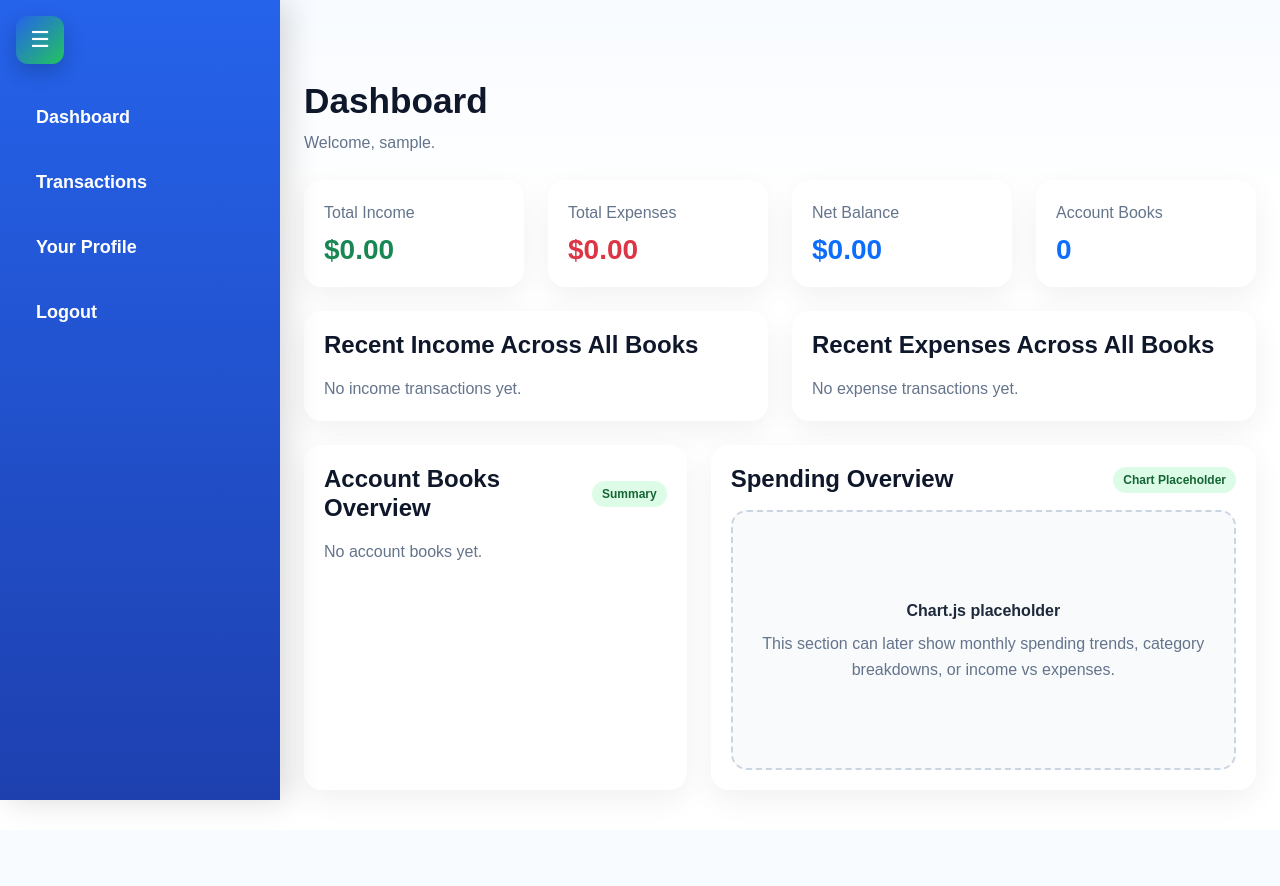
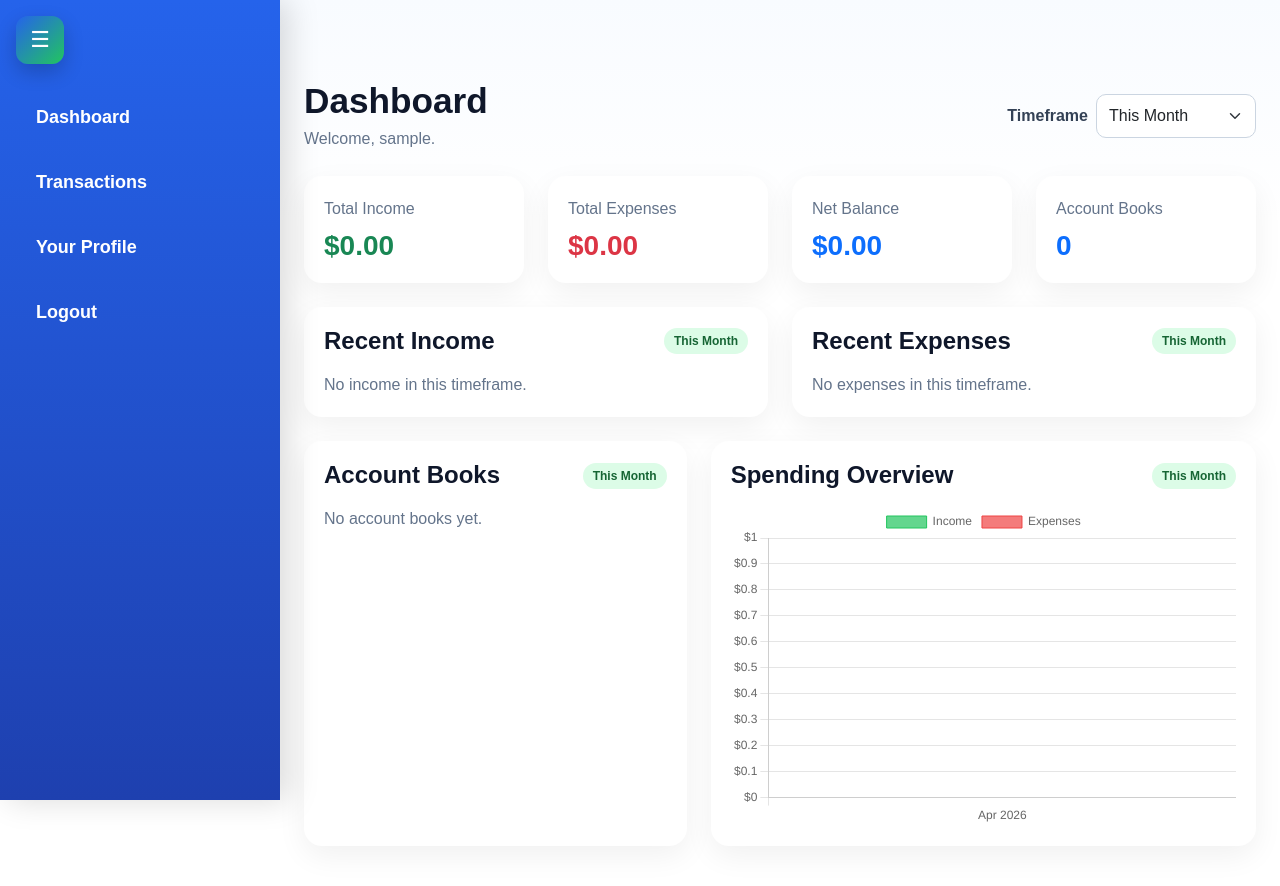
Before and after one commit to Hualin120/CSC-400-Project, a Flask app: page /dashboard in a window 1280 px wide. Before the commit the page ends 807 px from the top, so only its background shows below. Run offline with Flask 3, Linux system fonts and the light colour scheme; the visitor is signed in with stand-in values (Sample User, id 1).

Commit message:
Added bar chart for dashboard

```diff
--- a/app.py
+++ b/app.py
@@ -4,7 +4,7 @@ from werkzeug.security import generate_password_hash, check_password_hash
 import os
 from dotenv import load_dotenv
 from sqlalchemy import or_
-from datetime import datetime, timedelta, date
+from datetime import datetime, timedelta, date, time
 
 from forms import (
     LoginForm, RegisterForm, VerifyEmailForm, ForgotPasswordForm,
@@ -16,6 +16,7 @@ from email_utils import send_email
 from auth_utils import send_verification_code, can_resend_verify_code, build_reset_password_html
 from auth_routes import auth_bp
 from csv_routes import csv_bp
+from collections import OrderedDict
 
 load_dotenv(override=True)
 print("MAILJET_API_KEY loaded?", bool(os.getenv("MAILJET_API_KEY")))
@@ -274,14 +275,29 @@ def reset_password(raw_token):
     return render_template("reset_password.html", form=form)
 
 
-# -------------------
-# DASHBOARD
-# -------------------
 @app.route("/dashboard")
 @login_required
 def dashboard():
+    selected_timeframe = request.args.get("timeframe", "1m")
+    today = date.today()
+
+    if selected_timeframe == "3m":
+        start_date = today - timedelta(days=90)
+        timeframe_label = "Last 3 Months"
+    elif selected_timeframe == "6m":
+        start_date = today - timedelta(days=180)
+        timeframe_label = "Last 6 Months"
+    elif selected_timeframe == "12m":
+        start_date = today - timedelta(days=365)
+        timeframe_label = "Last 12 Months"
+    else:
+        start_date = today.replace(day=1)
+        timeframe_label = "This Month"
+        selected_timeframe = "1m"
+
+    start_datetime = datetime.combine(start_date, time.min)
+
     account_books = AccountBook.query.filter_by(user_id=current_user.id).all()
-
     account_book_ids = [book.id for book in account_books]
 
     all_incomes = []
@@ -290,15 +306,21 @@ def dashboard():
     if account_book_ids:
         all_incomes = (
             Income.query
-            .filter(Income.account_book_id.in_(account_book_ids))
-            .order_by(Income.date.desc())
+            .filter(
+                Income.account_book_id.in_(account_book_ids),
+                Income.date >= start_datetime
+            )
+            .order_by(Income.date.asc())
             .all()
         )
 
         all_expenses = (
             Expense.query
-            .filter(Expense.account_book_id.in_(account_book_ids))
-            .order_by(Expense.date.desc())
+            .filter(
+                Expense.account_book_id.in_(account_book_ids),
+                Expense.date >= start_datetime
+            )
+            .order_by(Expense.date.asc())
             .all()
         )
 
@@ -307,13 +329,16 @@ def dashboard():
     net_balance = total_income - total_expense
     number_of_account_books = len(account_books)
 
-    recent_income = all_incomes[:3]
-    recent_expenses = all_expenses[:3]
+    recent_income = sorted(all_incomes, key=lambda x: x.date, reverse=True)[:3]
+    recent_expenses = sorted(all_expenses, key=lambda x: x.date, reverse=True)[:3]
 
     account_books_overview = []
     for book in account_books:
-        book_total_income = sum(income.amount for income in book.incomes)
-        book_total_expense = sum(expense.amount for expense in book.expenses)
+        book_incomes = [income for income in book.incomes if income.date >= start_datetime]
+        book_expenses = [expense for expense in book.expenses if expense.date >= start_datetime]
+
+        book_total_income = sum(income.amount for income in book_incomes)
+        book_total_expense = sum(expense.amount for expense in book_expenses)
         book_balance = book_total_income - book_total_expense
 
         account_books_overview.append({
@@ -324,6 +349,35 @@ def dashboard():
             "balance": book_balance
         })
 
+    # Build monthly chart data
+    monthly_data = OrderedDict()
+
+    current_month = date(start_date.year, start_date.month, 1)
+    end_month = date(today.year, today.month, 1)
+
+    while current_month <= end_month:
+        key = current_month.strftime("%b %Y")
+        monthly_data[key] = {"income": 0, "expense": 0}
+
+        if current_month.month == 12:
+            current_month = date(current_month.year + 1, 1, 1)
+        else:
+            current_month = date(current_month.year, current_month.month + 1, 1)
+
+    for income in all_incomes:
+        key = income.date.strftime("%b %Y")
+        if key in monthly_data:
+            monthly_data[key]["income"] += float(income.amount)
+
+    for expense in all_expenses:
+        key = expense.date.strftime("%b %Y")
+        if key in monthly_data:
+            monthly_data[key]["expense"] += float(expense.amount)
+
+    chart_labels = list(monthly_data.keys())
+    chart_income_data = [monthly_data[label]["income"] for label in chart_labels]
+    chart_expense_data = [monthly_data[label]["expense"] for label in chart_labels]
+
     return render_template(
         "dashboard.html",
         total_income=total_income,
@@ -332,9 +386,13 @@ def dashboard():
         number_of_account_books=number_of_account_books,
         recent_income=recent_income,
         recent_expenses=recent_expenses,
-        account_books_overview=account_books_overview
+        account_books_overview=account_books_overview,
+        selected_timeframe=selected_timeframe,
+        timeframe_label=timeframe_label,
+        chart_labels=chart_labels,
+        chart_income_data=chart_income_data,
+        chart_expense_data=chart_expense_data
     )
-
 
 # -------------------
 # TRANSACTIONS
--- a/templates/dashboard.html
+++ b/templates/dashboard.html
@@ -3,13 +3,26 @@
 {% block content %}
 
 <div class="mb-4">
-    <h1 class="fw-bold">Dashboard</h1>
+    <div class="d-flex flex-column flex-lg-row justify-content-between align-items-lg-center gap-3">
+        <div>
+            <h1 class="fw-bold mb-1">Dashboard</h1>
             <p class="text-muted mb-0">
                 Welcome, {{ current_user.username }}.
             </p>
         </div>
 
-<!-- Top Row -->
+        <form method="GET" action="{{ url_for('dashboard') }}" class="d-flex align-items-center gap-2">
+            <label for="timeframe" class="form-label mb-0 fw-semibold">Timeframe</label>
+            <select name="timeframe" id="timeframe" class="form-select" onchange="this.form.submit()">
+                <option value="1m" {% if selected_timeframe == '1m' %}selected{% endif %}>This Month</option>
+                <option value="3m" {% if selected_timeframe == '3m' %}selected{% endif %}>Last 3 Months</option>
+                <option value="6m" {% if selected_timeframe == '6m' %}selected{% endif %}>Last 6 Months</option>
+                <option value="12m" {% if selected_timeframe == '12m' %}selected{% endif %}>Last 12 Months</option>
+            </select>
+        </form>
+    </div>
+</div>
+
 <div class="row g-4 mb-4">
     <div class="col-md-6 col-xl-3">
         <div class="app-card h-100">
@@ -48,12 +61,12 @@
     </div>
 </div>
 
-<!-- Middle Row -->
 <div class="row g-4 mb-4">
     <div class="col-lg-6">
         <div class="app-card h-100">
             <div class="d-flex justify-content-between align-items-center mb-3">
-                <h4 class="mb-0">Recent Income Across All Books</h4>
+                <h4 class="mb-0">Recent Income</h4>
+                <span class="green-badge">{{ timeframe_label }}</span>
             </div>
 
             {% if recent_income %}
@@ -72,7 +85,7 @@
                     {% endfor %}
                 </ul>
             {% else %}
-                <p class="text-muted mb-0">No income transactions yet.</p>
+                <p class="text-muted mb-0">No income in this timeframe.</p>
             {% endif %}
         </div>
     </div>
@@ -80,7 +93,8 @@
     <div class="col-lg-6">
         <div class="app-card h-100">
             <div class="d-flex justify-content-between align-items-center mb-3">
-                <h4 class="mb-0">Recent Expenses Across All Books</h4>
+                <h4 class="mb-0">Recent Expenses</h4>
+                <span class="green-badge">{{ timeframe_label }}</span>
             </div>
 
             {% if recent_expenses %}
@@ -99,23 +113,21 @@
                     {% endfor %}
                 </ul>
             {% else %}
-                <p class="text-muted mb-0">No expense transactions yet.</p>
+                <p class="text-muted mb-0">No expenses in this timeframe.</p>
             {% endif %}
         </div>
     </div>
 </div>
 
-<!-- Bottom Row -->
 <div class="row g-4">
     <div class="col-lg-5">
         <div class="app-card h-100">
             <div class="d-flex justify-content-between align-items-center mb-3">
-                <h4 class="mb-0">Account Books Overview</h4>
-                <span class="green-badge">Summary</span>
+                <h4 class="mb-0">Account Books</h4>
+                <span class="green-badge">{{ timeframe_label }}</span>
             </div>
 
             {% if account_books_overview %}
-                <div class="table-responsive">
                 <table class="table align-middle mb-0">
                     <thead>
                         <tr>
@@ -144,7 +156,6 @@
                         {% endfor %}
                     </tbody>
                 </table>
-                </div>
             {% else %}
                 <p class="text-muted mb-0">No account books yet.</p>
             {% endif %}
@@ -155,19 +166,92 @@
         <div class="app-card h-100">
             <div class="d-flex justify-content-between align-items-center mb-3">
                 <h4 class="mb-0">Spending Overview</h4>
-                <span class="green-badge">Chart Placeholder</span>
+                <span class="green-badge">{{ timeframe_label }}</span>
             </div>
 
-            <div class="dashboard-chart-placeholder">
-                <div>
-                    <p class="mb-2 fw-semibold">Chart.js placeholder</p>
-                    <p class="text-muted mb-0">
-                        This section can later show monthly spending trends, category breakdowns, or income vs expenses.
-                    </p>
-                </div>
+            <div style="height: 320px;">
+                <canvas id="incomeExpenseChart"></canvas>
             </div>
         </div>
     </div>
 </div>
 
+<script id="chart-labels" type="application/json">{{ chart_labels | tojson }}</script>
+<script id="chart-income-data" type="application/json">{{ chart_income_data | tojson }}</script>
+<script id="chart-expense-data" type="application/json">{{ chart_expense_data | tojson }}</script>
+
+<script src="https://cdn.jsdelivr.net/npm/chart.js"></script>
+<script>
+document.addEventListener("DOMContentLoaded", function () {
+    var labelsElement = document.getElementById("chart-labels");
+    var incomeElement = document.getElementById("chart-income-data");
+    var expenseElement = document.getElementById("chart-expense-data");
+    var canvas = document.getElementById("incomeExpenseChart");
+
+    if (!labelsElement || !incomeElement || !expenseElement || !canvas) {
+        return;
+    }
+
+    var labels = JSON.parse(labelsElement.textContent);
+    var incomeData = JSON.parse(incomeElement.textContent);
+    var expenseData = JSON.parse(expenseElement.textContent);
+
+    var ctx = canvas.getContext("2d");
+
+    new Chart(ctx, {
+        type: "bar",
+        data: {
+            labels: labels,
+            datasets: [
+                {
+                    label: "Income",
+                    data: incomeData,
+                    backgroundColor: "rgba(34, 197, 94, 0.7)",
+                    borderColor: "rgba(34, 197, 94, 1)",
+                    borderWidth: 1,
+                    borderRadius: 6
+                },
+                {
+                    label: "Expenses",
+                    data: expenseData,
+                    backgroundColor: "rgba(239, 68, 68, 0.7)",
+                    borderColor: "rgba(239, 68, 68, 1)",
+                    borderWidth: 1,
+                    borderRadius: 6
+                }
+            ]
+        },
+        options: {
+            responsive: true,
+            maintainAspectRatio: false,
+            animation: {
+                duration: 800
+            },
+            plugins: {
+                legend: {
+                    position: "top"
+                },
+                tooltip: {
+                    callbacks: {
+                        label: function(context) {
+                            return context.dataset.label + ": $" + Number(context.raw).toFixed(2);
+                        }
+                    }
+                }
+            },
+            scales: {
+                y: {
+                    beginAtZero: true,
+                    ticks: {
+                        callback: function(value) {
+                            return "$" + value;
+                        }
+                    }
+                }
+            }
+        }
+    });
+});
+</script>
+
 {% endblock %}
```
Lines whose indentation alone changed are shown as unchanged.
